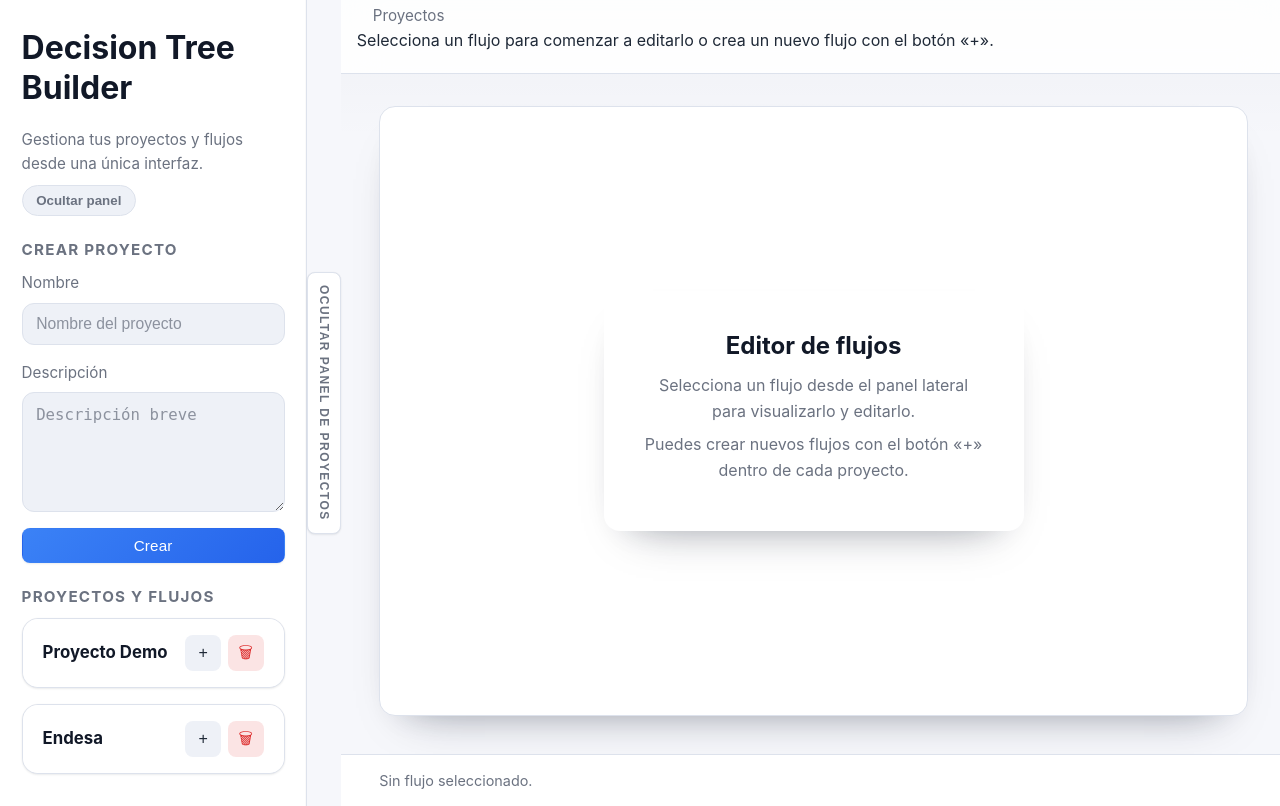
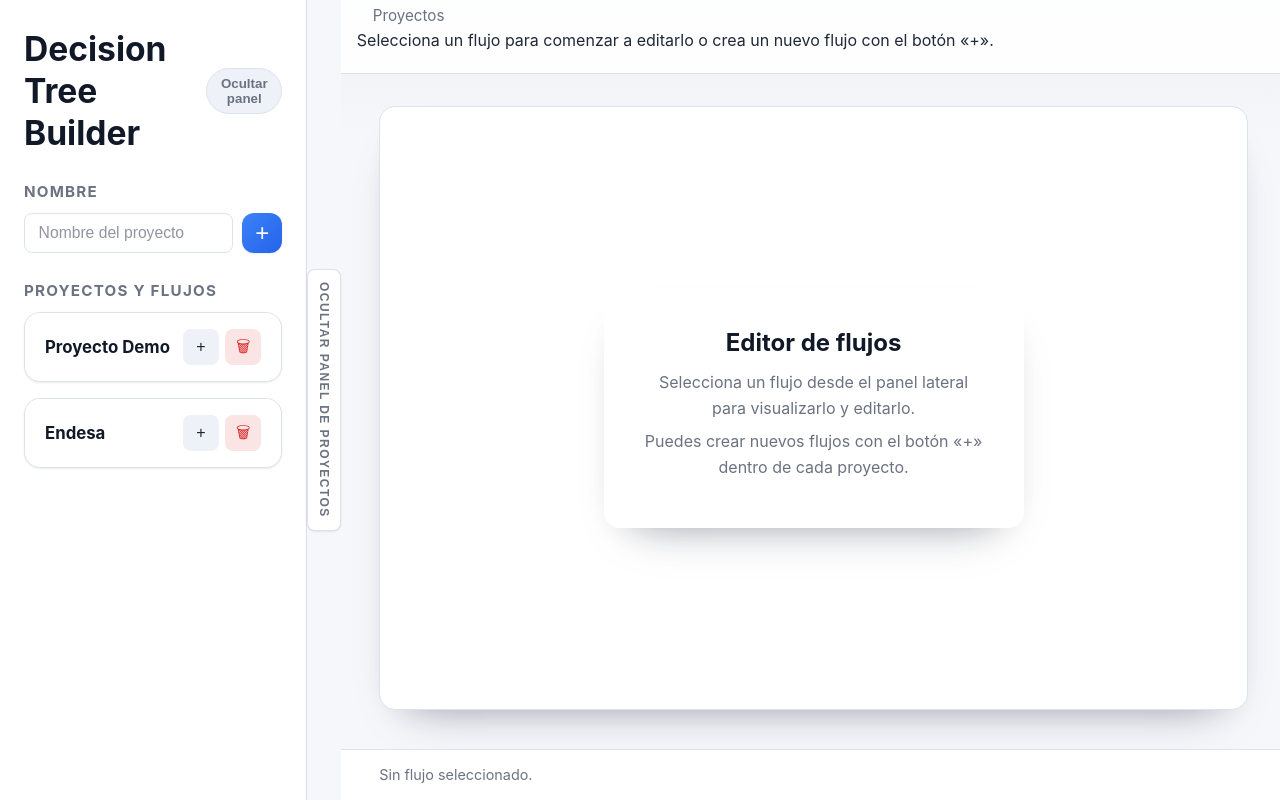
Before and after one commit to eduardogr90/yaml, a Flask app: page /?project=1&flow=1 in a window 1280 px wide. Run offline with Flask 3, Linux system fonts and the light colour scheme.

Commit message:
Revamp workspace layout with project search and new toolbar

```diff
--- a/decision_tree_builder/static/css/style.css
+++ b/decision_tree_builder/static/css/style.css
@@ -182,12 +182,13 @@
   position: relative;
 }
 
+
 .projects-panel {
   grid-column: 1;
   display: flex;
   flex-direction: column;
-  gap: 1.5rem;
-  padding: 1.75rem 1.35rem 2rem;
+  gap: 1.75rem;
+  padding: 1.75rem 1.5rem 2rem;
   background: var(--color-surface);
   border-right: 1px solid var(--color-border);
   box-shadow: inset -1px 0 0 rgba(15, 23, 42, 0.02);
@@ -196,18 +197,15 @@
 }
 
 .projects-panel__header {
-  display: grid;
-  gap: 0.5rem;
+  display: flex;
+  align-items: center;
+  justify-content: space-between;
+  gap: 1rem;
 }
 
 .projects-panel__title {
-  font-size: clamp(1.5rem, 2.8vw, 2rem);
-}
-
-.projects-panel__subtitle {
   margin: 0;
-  font-size: 0.95rem;
-  color: var(--color-text-muted);
+  font-size: clamp(1.6rem, 3vw, 2.1rem);
 }
 
 .projects-panel__collapse {
@@ -237,6 +235,61 @@
   gap: 0.75rem;
 }
 
+.project-search {
+  display: grid;
+}
+
+.project-search__control {
+  display: grid;
+  grid-template-columns: 1fr auto;
+  gap: 0.6rem;
+  align-items: center;
+}
+
+.project-search__control input[type='text'] {
+  width: 100%;
+  padding: 0.6rem 0.85rem;
+  border: 1px solid var(--color-border);
+  border-radius: var(--radius-sm);
+  background: var(--color-surface);
+  transition: border-color var(--transition-fast), box-shadow var(--transition-fast);
+}
+
+.project-search__control input[type='text']:focus-visible {
+  outline: none;
+  border-color: var(--color-accent);
+  box-shadow: 0 0 0 3px var(--color-accent-soft);
+}
+
+.project-search__create {
+  width: 2.5rem;
+  height: 2.5rem;
+  border-radius: var(--radius-md);
+  border: none;
+  background: linear-gradient(135deg, var(--color-accent), var(--color-accent-strong));
+  color: var(--color-accent-contrast);
+  font-size: 1.5rem;
+  font-weight: 500;
+  cursor: pointer;
+  display: inline-flex;
+  align-items: center;
+  justify-content: center;
+  box-shadow: var(--shadow-sm);
+  transition: transform var(--transition-fast), box-shadow var(--transition-fast);
+}
+
+.project-search__create:hover,
+.project-search__create:focus-visible {
+  outline: none;
+  transform: translateY(-1px);
+  box-shadow: var(--shadow-md);
+}
+
+.project-search__create:active {
+  transform: translateY(0);
+  box-shadow: var(--shadow-sm);
+}
+
 .section-title {
   margin: 0;
   font-size: 0.95rem;
@@ -1071,7 +1143,6 @@
   --properties-width: var(--properties-default-width);
   --properties-min-width: 260px;
   --properties-max-width: 520px;
-  --properties-collapsed-width: 64px;
   --resizer-width: 12px;
   position: relative;
   flex: 1 1 auto;
--- a/decision_tree_builder/templates/editor.html
+++ b/decision_tree_builder/templates/editor.html
@@ -18,8 +18,7 @@
         <div class="toolbar-section toolbar-section--actions">
           <div class="toolbar-buttons">
             <button type="button" class="btn success" id="btn-save">Guardar flujo (Ctrl+S)</button>
-            <button type="button" class="btn secondary" id="btn-validate">Validar flujo</button>
-            <button type="button" class="btn secondary" id="btn-export-yaml">Exportar YAML (Ctrl+E)</button>
+            <button type="button" class="btn secondary" id="btn-export-yaml">YAML (Ctrl+E)</button>
           </div>
         </div>
         <div class="toolbar-section toolbar-section--nodes">
--- a/decision_tree_builder/templates/index.html
+++ b/decision_tree_builder/templates/index.html
@@ -14,9 +14,6 @@
       <aside class="projects-panel" id="projects-panel" aria-hidden="false">
         <header class="projects-panel__header">
           <h1 class="projects-panel__title">Decision Tree Builder</h1>
-          <p class="projects-panel__subtitle">
-            Gestiona tus proyectos y flujos desde una única interfaz.
-          </p>
           <button
             type="button"
             class="projects-panel__collapse"
@@ -29,33 +26,43 @@
         </header>
 
         <section class="projects-panel__section">
-          <h2 class="section-title">Crear proyecto</h2>
-          <form method="post" action="{{ url_for('create_project') }}" class="form-grid">
-            <label>
-              <span>Nombre</span>
-              <input type="text" name="project_name" required placeholder="Nombre del proyecto" />
-            </label>
-            <label>
-              <span>Descripción</span>
-              <textarea
-                name="project_description"
-                rows="2"
-                placeholder="Descripción breve"
-              ></textarea>
-            </label>
-            <button type="submit" class="btn primary">Crear</button>
+          <h2 class="section-title">Nombre</h2>
+          <form
+            method="post"
+            action="{{ url_for('create_project') }}"
+            class="project-search"
+            id="create-project-form"
+          >
+            <div class="project-search__control">
+              <input
+                type="text"
+                id="project-search-input"
+                name="project_name"
+                required
+                placeholder="Nombre del proyecto"
+                autocomplete="off"
+              />
+              <input type="hidden" name="project_description" value="" />
+              <button type="submit" class="project-search__create" aria-label="Crear proyecto">
+                <span aria-hidden="true">+</span>
+              </button>
+            </div>
           </form>
         </section>
 
         <nav class="projects-panel__section project-tree">
           <h2 class="section-title">Proyectos y flujos</h2>
-          <ul class="project-tree__list">
+          <ul class="project-tree__list" id="project-tree">
             {% if not projects %}
               <li class="project-tree__empty">Todavía no hay proyectos. ¡Crea el primero!</li>
             {% endif %}
             {% for project in projects %}
               {% set is_active_project = active_project and active_project.id == project.id %}
-              <li class="project-tree__project {{ 'is-active' if is_active_project }}" data-project-id="{{ project.id }}">
+              <li
+                class="project-tree__project {{ 'is-active' if is_active_project }}"
+                data-project-id="{{ project.id }}"
+                data-search-text="{{ (project.name or '')|lower }}"
+              >
                 <details class="project-branch" {% if is_active_project %}open{% endif %}>
                   <summary>
                     <div class="project-branch__header">
@@ -112,10 +119,7 @@
                       <span>Nombre</span>
                       <input type="text" name="project_name" value="{{ project.name }}" required />
                     </label>
-                    <label>
-                      <span>Descripción</span>
-                      <textarea name="project_description" rows="2">{{ project.description }}</textarea>
-                    </label>
+                    <input type="hidden" name="project_description" value="" />
                     <div class="rename-form__actions">
                       <button type="submit" class="btn primary">Guardar</button>
                       <button type="button" class="btn secondary" data-action="cancel-rename">Cancelar</button>
@@ -131,6 +135,7 @@
                         <li
                           class="project-flow {{ 'is-active' if is_active_flow }}"
                           data-flow-id="{{ flow.id }}"
+                          data-search-text="{{ (flow.name or '')|lower }}"
                         >
                           <div class="project-flow__main">
                             <span
@@ -167,9 +172,6 @@
                               </form>
                             </div>
                           </div>
-                          {% if flow.description %}
-                            <p class="project-flow__description">{{ flow.description }}</p>
-                          {% endif %}
                           <form
                             id="rename-flow-{{ project.id }}-{{ flow.id }}"
                             class="rename-form"
@@ -196,6 +198,9 @@
                 </details>
               </li>
             {% endfor %}
+            <li class="project-tree__empty project-tree__empty--search" hidden>
+              No se encontraron proyectos con ese nombre.
+            </li>
           </ul>
         </nav>
       </aside>
@@ -226,11 +231,12 @@
               <div class="header-actions">
                 <button
                   type="button"
-                  class="btn secondary"
+                  class="btn danger btn-icon"
                   id="btn-cancel-edit"
                   data-href="{{ url_for('index', project=active_project.id) }}"
                 >
-                  Cancelar edición
+                  <span class="btn__icon" aria-hidden="true">✕</span>
+                  <span class="btn__label">Cancelar</span>
                 </button>
               </div>
             {% endif %}
@@ -245,11 +251,7 @@
               <div class="toolbar-section toolbar-section--actions">
                 <div class="toolbar-buttons">
                   <button type="button" class="btn success" id="btn-save">Guardar flujo (Ctrl+S)</button>
-                  <button type="button" class="btn secondary" id="btn-validate">Validar flujo</button>
-                  <button type="button" class="btn secondary" id="btn-center">Centrar vista</button>
-                  <button type="button" class="btn secondary" id="btn-refresh-connections">Actualizar líneas</button>
-                  <button type="button" class="btn secondary" id="btn-export-yaml">Exportar YAML (Ctrl+E)</button>
-                  <button type="button" class="btn secondary" id="btn-export-jpg">Exportar JPG (Ctrl+J)</button>
+                  <button type="button" class="btn secondary" id="btn-export-yaml">YAML (Ctrl+E)</button>
                 </div>
               </div>
               <div class="toolbar-section toolbar-section--nodes">
```
Also changed, not shown: other parts of decision_tree_builder/static/css/style.css (+23 -38 lines), decision_tree_builder/static/js/editor.js (+16 -15 lines), decision_tree_builder/static/js/workspace.js (+91 -0 lines).
